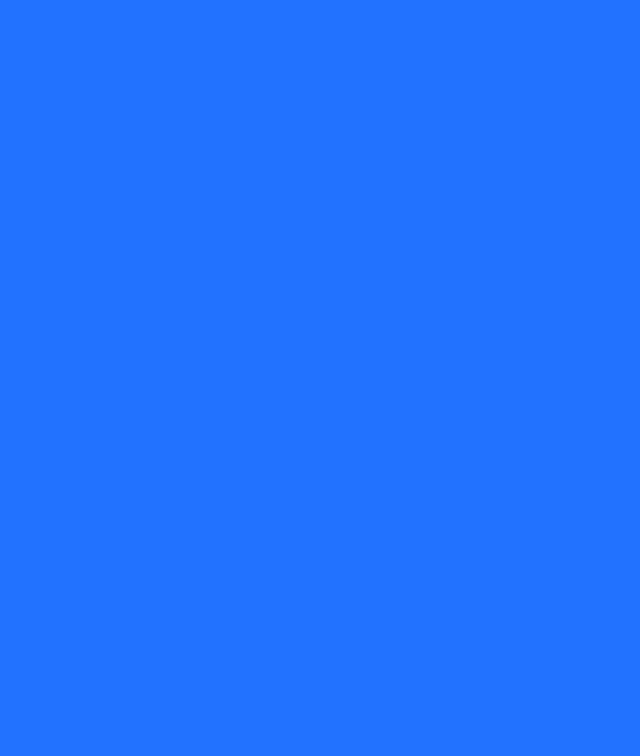
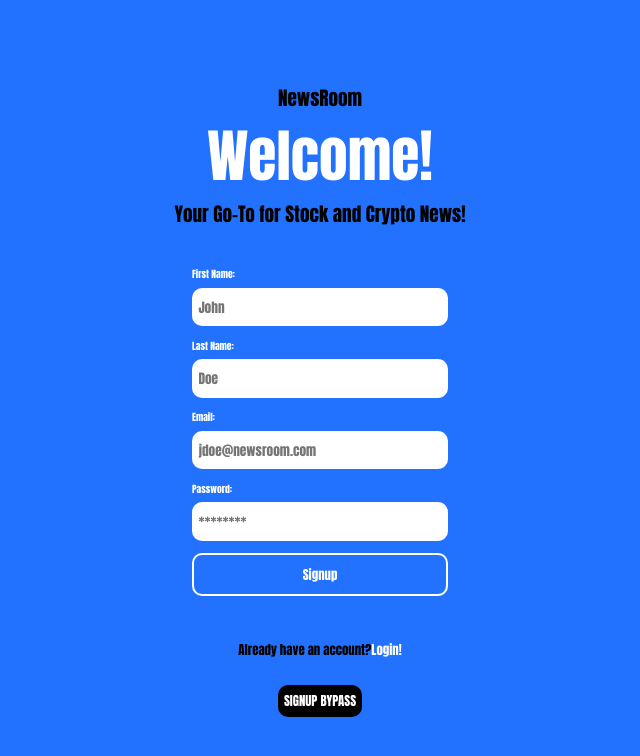
Before and after one commit to JakeKorobellis/NewsApp, a React (Create React App) app in the folder frontend/: page /signup in a window 1280 px wide. Before the commit this address had no page. Shown: the top 756 px of the page, without its empty margins (320-960 px from the left). Built offline with nearby package versions, Linux system fonts and the light colour scheme.

Commit message:
Updates with demo bypass

```diff
--- a/frontend/src/App.css
+++ b/frontend/src/App.css
@@ -147,6 +147,15 @@ a{
     justify-content: center;
     flex-direction: column;
   }
+  .home2{
+    height: 100%;
+    width: 100%;
+    display: flex;
+    align-items: center;
+    justify-content: center;
+    flex-direction: column;
+
+  }
   .larger-font-body{
     font-size: 6vw;
     padding-top: 5vw;
@@ -205,13 +214,13 @@ a{
     align-items: center;
     flex-direction: column;
   }
+
   .form{
     display: flex;
     flex-direction: column;
     height: 75%;
     justify-content: center;
     gap: 1vw;
-
 
   }
   .form-inputs{
@@ -228,11 +237,25 @@ a{
     height: 10vw;
     font-size: 4.5vw;
   }
+  .login-title2{
+    display: flex;
+    flex-direction: column;
+    justify-content: flex-start;
+    align-items: center;
+    height: 23vh;
+    font-size: 4.5vw;
+  }
   .small-text-login{
     font-size: 1.5vw;
   }
 .footer-login-page{
   font-size: 1vw;
+}
+.footer-login-page2{
+  margin-top: 3.5vw;
+  font-size: 1vw;
+  display: flex;
+
 }
 .resize{
   font-size: .75vw;
@@ -367,7 +390,7 @@ a{
 }
 
 .stream-hold-all9{
-  height: 80vh;
+  height: 75vh;
   width: 70%;
   display: flex;
   gap: 1vw;
@@ -620,3 +643,11 @@ height: 10%;
   justify-content: center;
   align-items: center;
 }
+.bypass{
+  margin-top: 2vw;
+  color: white;
+  font-size: 1vw;
+  background: black;
+  padding: .5%;
+  border-radius: 10px;
+}
--- a/frontend/src/App.js
+++ b/frontend/src/App.js
@@ -3,7 +3,6 @@ import "./App.css";
 import { BrowserRouter, Routes, Route } from "react-router-dom";
 import Home from "./components/home";
 import ConetentHome from "./components/content-home";
-import Test from "./components/test";
 import Login from "./components/login";
 import Split from "./components/split";
 import Search from "./components/search";
@@ -11,6 +10,7 @@ import Active from "./components/active";
 import Dividen from "./components/dividen";
 import MandA from "./components/mergers";
 import StockSplits from "./components/stocksplits";
+import Signup from "./components/signup";
 
 function App() {
   return (
@@ -27,6 +27,7 @@ function App() {
             <Route path="/content/dividen" element={<Dividen />} />
             <Route path="/content/MandA" element={<MandA />} />
             <Route path="/content/StockSplits" element={<StockSplits />} />
+            <Route path="signup" element={<Signup />} />
           </Routes>
         </BrowserRouter>
       </header>
--- a/frontend/src/components/home.js
+++ b/frontend/src/components/home.js
@@ -14,7 +14,7 @@ function Home() {
           <a href="/login" className="home-button-link-yes">
             Yes
           </a>
-          <a href="/has-account/true" className="home-button-link-no">
+          <a href="/signup" className="home-button-link-no">
             No
           </a>
         </div>
--- a/frontend/src/components/login.js
+++ b/frontend/src/components/login.js
@@ -43,12 +43,12 @@ function Login() {
       </div>
       <div className="footer-login-page black">
         Dont have an account?{" "}
-        <a href="/" className="white">
+        <a href="/signup" className="white">
           Sign up!
         </a>
       </div>
-      <a href="/content" className="supersmall">
-        Temp Bypass
+      <a href="/content" className="supersmall bypass">
+        LOGIN BYPASS
       </a>
     </div>
   );
--- /dev/null
+++ b/frontend/src/components/signup.js
@@ -0,0 +1,84 @@
+import React from "react";
+function Signup() {
+  return (
+    <div className="home2">
+      <div className="login-page-split login-title2">
+        <span className="small-text-login black">NewsRoom</span>
+
+        <span>Welcome!</span>
+        <span className="small-text-login black">
+          Your Go-To for Stock and Crypto News!
+        </span>
+      </div>
+
+      <div className="signup-page-split">
+        <div className="form">
+          <form action="/signup" method="post" className="form">
+            <div className="form-inputs">
+              <label className="resize">First Name:</label>
+              <input
+                type="fname"
+                id="fname"
+                name="fname"
+                placeholder="John"
+                className="inputs-form"
+                required
+              />
+            </div>
+
+            <div className="form-inputs">
+              <label className="resize">Last Name:</label>
+              <input
+                type="lname"
+                id="lname"
+                name="lname"
+                placeholder="Doe"
+                className="inputs-form"
+                required
+              />
+            </div>
+
+            <div className="form-inputs">
+              <label className="resize">Email:</label>
+              <input
+                type="email"
+                id="email"
+                name="email"
+                placeholder="jdoe@newsroom.com"
+                className="inputs-form"
+                required
+              />
+            </div>
+
+            <div className="form-inputs">
+              <label for="password" className="resize">
+                Password:
+              </label>
+
+              <input
+                type="password"
+                id="password"
+                name="password"
+                placeholder="********"
+                className="inputs-form"
+                required
+              />
+            </div>
+            <input type="submit" value="Signup" className="login-btn" />
+          </form>
+        </div>
+      </div>
+      <div className="footer-login-page2 black">
+        Already have an account?{" "}
+        <a href="/login" className="white">
+          Login!
+        </a>
+      </div>
+      <a href="/content" className="supersmall bypass">
+        SIGNUP BYPASS
+      </a>
+    </div>
+  );
+}
+
+export default Signup;
```
